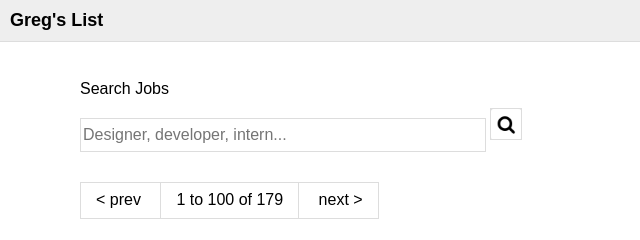
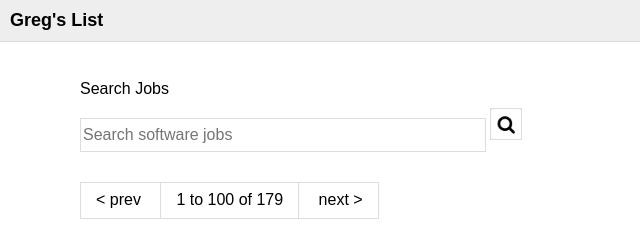
Before and after one commit to moorerc7/gregs_list, a plain HTML site: page index.html in a window 1280 px wide. Shown: the top 240 px of the page, 0-640 px from the left. Drawn offline with Linux system fonts and the light colour scheme.

Commit message:
Still working on CSS

```diff
--- a/index.html
+++ b/index.html
@@ -30,7 +30,7 @@
 	<section class="search-bar-section">
 		<form action="#">
 			<label for="search">Search Jobs</label>
-			<input type="text" id="search" placeholder="Designer, developer, intern...">
+			<input type="text" id="search" placeholder="Search software jobs">
 			<input type="image" class="mag-search-img" src="assets/images/magnifying-glass.png" alt="Click here to search!" role="button">
 		</form>
 	</section>
```
